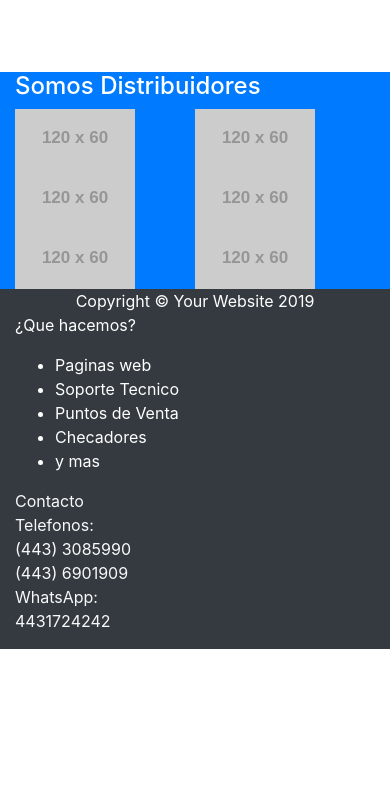
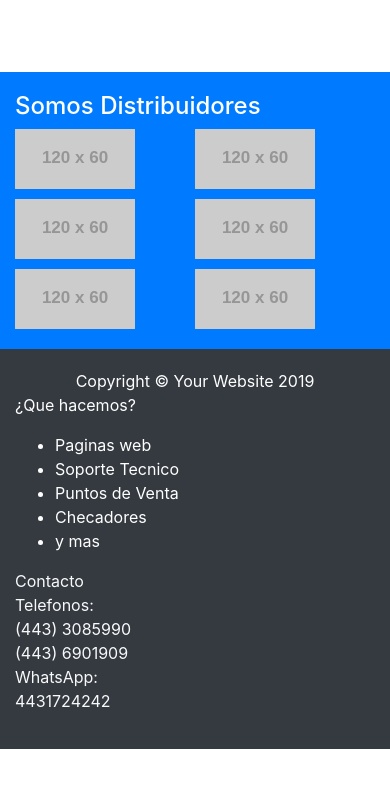
Before and after one commit to diego-madrigal/solucionestai, a PHP site: page / in a window 390 px wide. Shown: the part 56-844 px from the top of the page. Run offline with PHP 8.4, Linux system fonts and the light colour scheme; grey boxes labelled with a size stand in for pictures from a placeholder-image service; some libraries are stand-ins or nearby versions.

Commit message:
SE CORRIGIÓ UN ERROR DE RESPONSIBIDAD EN EL PIE DE PAGINA

```diff
--- a/partials/footer.php
+++ b/partials/footer.php
@@ -1,8 +1,10 @@
 <div class="block block-pd-sm bg-primary">
     <div class="container">
         <div class="row">
-        <div class="col-md-2"><h4 class="text-white"> Somos Distribuidores </h4></div>
-        <div class="col-md-10">
+            <div class="col-md-2">
+                <h4 class="text-white"> Somos Distribuidores </h4>
+            </div>
+            <div class="col md-10">
                 <div class="cont1">
                     <div>
                         <a href="https://bootstrapmade.com" title="Client 6">
@@ -40,10 +42,24 @@
     </div>
 </div>
 
+<!-- <div class="dis">
+    <div>
+        <h5>Somos Distribuidores</h5>
+    </div>
+
+    <div> <img src="http://placehold.it/180x80"> </div>
+    <div> <img src="http://placehold.it/180x80"></div>
+    <div> <img src="http://placehold.it/180x80"></div>
+    <div> <img src="http://placehold.it/180x80"></div>
+    <div><img src="http://placehold.it/180x80"></div>
+    <div><img src="http://placehold.it/180x80"></div>
+</div> -->
+
 
 <footer class=" bg-dark">
     <div class="container">
-        <div class="row"><div class="col-sm-3">
+        <div class="row">
+            <div class="col-sm-3">
                 <p class="m-0 text-center text-white">Copyright &copy; Your Website 2019</p>
             </div>
             <div class="col-sm text-white">
@@ -56,7 +72,7 @@
                         <a href="#" class="text-white text-lighten-4">Soporte Tecnico</a>
                     </li>
                     <li id="item">
-                    <a href="#" class="text-white text-lighten-4" >Puntos de Venta</a>
+                        <a href="#" class="text-white text-lighten-4">Puntos de Venta</a>
                     </li>
                     <li id="item">
                         <a href="" class="text-white text-lighten-4">Checadores</a>
@@ -66,7 +82,9 @@
                     </li>
                 </ul>
             </div>
-        <div class="col-sm text-light d-none d-lg-block"><p>Redes Sociales</p></div>
+            <div class="col-sm text-light d-none d-lg-block">
+                <p>Redes Sociales</p>
+            </div>
             <div class="col-sm text-light">
                 <p>Contacto
                     <br>
@@ -78,8 +96,33 @@
     </div>
 </footer>
 <style>
-.cont1{
-  max-height: 180px;
+/* .dis {
+    align-items: center;
+    background-color: #2b72e5;
+    color: white;
+    display: grid;
+    grid-template-columns: 1fr 1fr 1fr 1fr 1fr 1fr 1fr;
+    /* este atributo indica el numero de columnas que tendra el grid */
+/* grid-gap: 10px;
+}
+
+
+@media only screen and (max-width: 768px) {
+
+    /* For mobile phones:
+    [class*="dis"] {
+        grid-template-columns: 1fr 1fr;
+    }
+} */
+
+
+.container{
+    padding-top: 20px;
+    padding-bottom: 20px;
+}
+.cont1 {
+    max-height: 200px;
+
     display: grid;
     grid-template-columns: 1fr 1fr 1fr 1fr 1fr 1fr;
     grid-template-rows: 1fr;
@@ -88,8 +131,13 @@
 
 @media only screen and (max-width: 768px) {
     /* For mobile phones: */
+
     [class*="cont1"] {
         grid-template-columns: 1fr 1fr;
+        padding-bottom: 30px;
+    }
+    a > img{
+        margin-bottom: 10px;
     }
 }
 </style>
```
Lines whose indentation alone changed are shown as unchanged.
